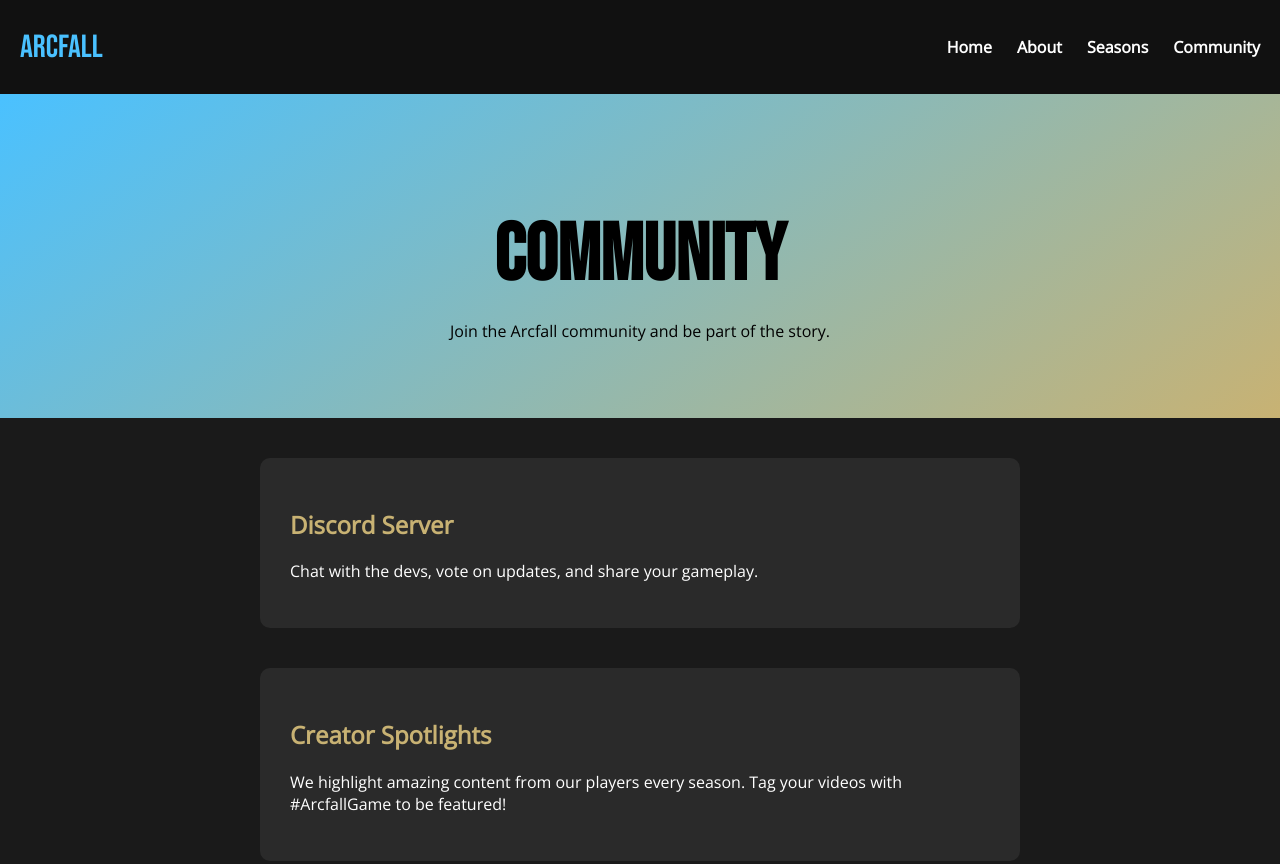
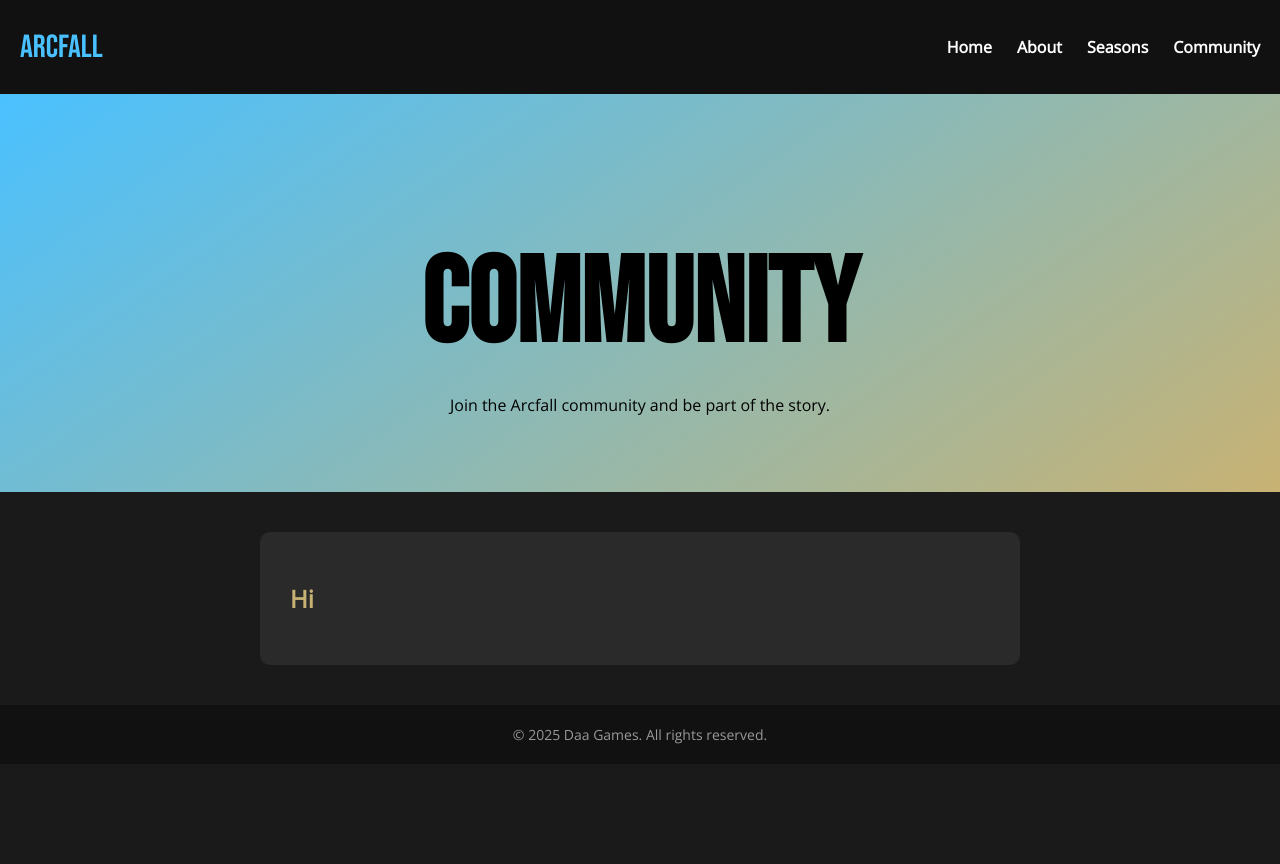
Before and after one commit to J100S/Arcfall, a plain HTML site: page community.html in a window 1280 px wide. Shown: the top 864 px of the page. After the commit the page ends 800 px from the top, so only its background shows below. Drawn offline with nearby package versions, Linux system fonts and the light colour scheme.

Commit message:
Update community.html

```diff
--- a/community.html
+++ b/community.html
@@ -53,7 +53,7 @@
 
     h1 {
       font-family: 'Bebas Neue', cursive;
-      font-size: 80px;
+      font-size: 120px;
       margin-bottom: 10px;
     }
 
@@ -100,13 +100,8 @@
   </header>
 
   <div class="community-section">
-    <h2>Discord Server</h2>
-    <p>Chat with the devs, vote on updates, and share your gameplay.</p>
-  </div>
-
-  <div class="community-section">
-    <h2>Creator Spotlights</h2>
-    <p>We highlight amazing content from our players every season. Tag your videos with #ArcfallGame to be featured!</p>
+    <h2>Hi</h2>
+    <p> </p>
   </div>
 
   <footer>
```
